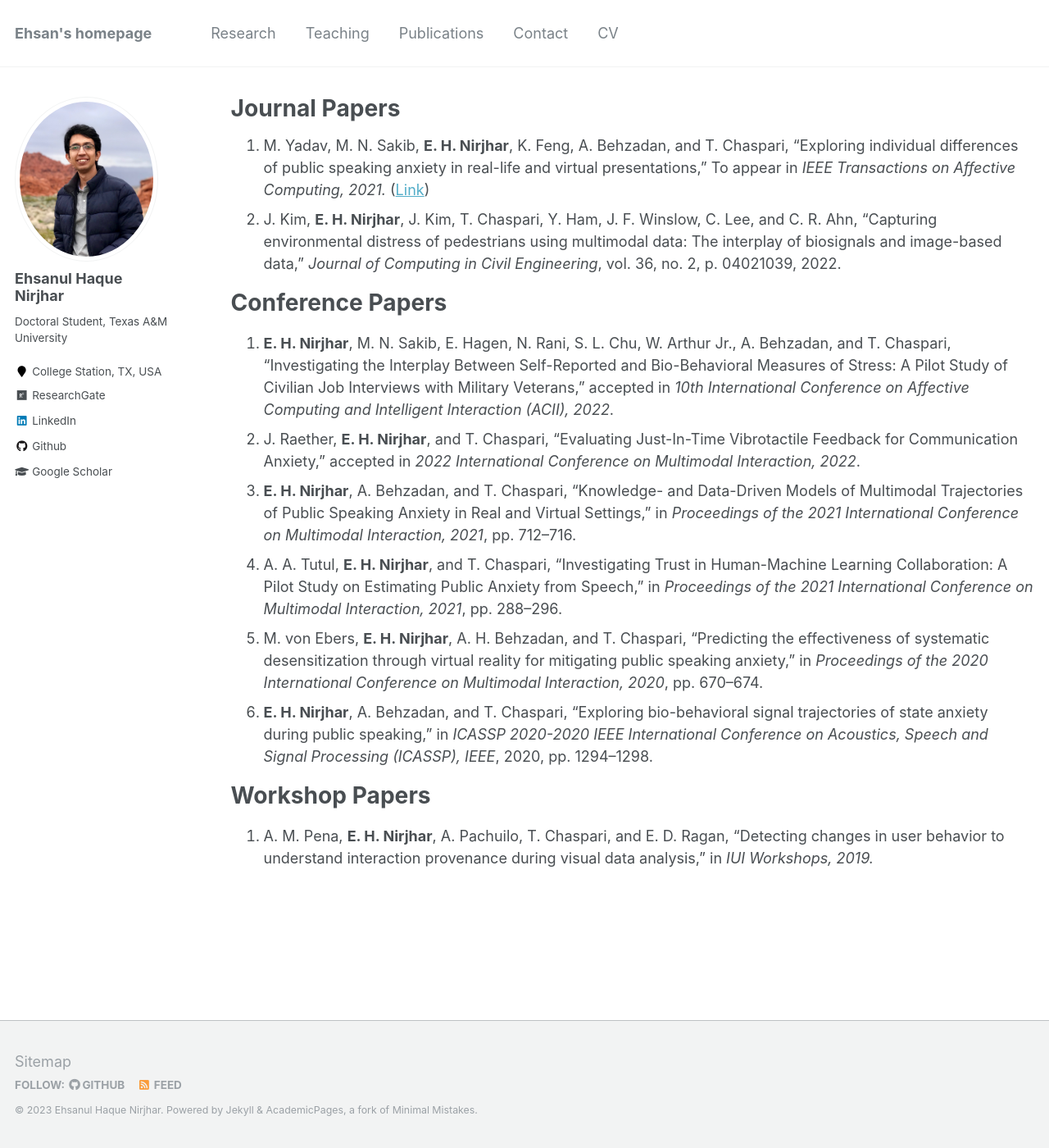
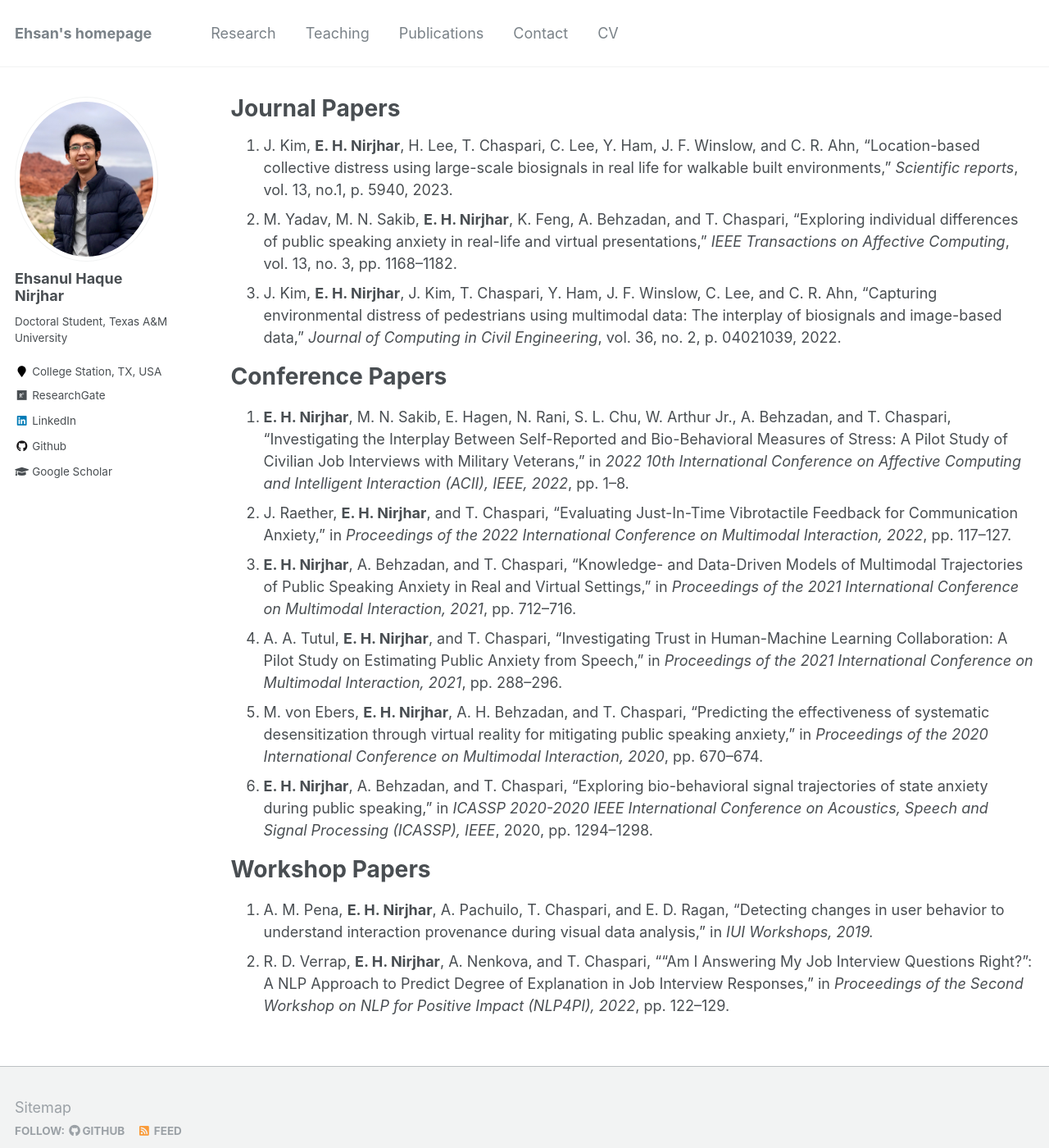
Before and after one commit to Ehsan-Nirjhar/Ehsan-Nirjhar.github.io, a Jekyll site: the page built from _pages/publications.md, in a window 1280 px wide and 1400 px high. Shown: the whole window at 82% size. Built offline with Jekyll 4.4.1, drawn with Linux system fonts in a browser that asks for light colours.

Commit message:
updated news and publication

```diff
--- a/_pages/publications.md
+++ b/_pages/publications.md
@@ -5,14 +5,14 @@ permalink: /publications/
 author_profile: true
 
 ---
-
-1. M. Yadav, M. N. Sakib, **E. H. Nirjhar**, K. Feng, A. Behzadan, and T. Chaspari, "Exploring individual differences of public speaking anxiety in real-life and virtual presentations," To appear in *IEEE Transactions on Affective Computing, 2021.* ([Link](https://ieeexplore.ieee.org/document/9311251))
+1. J. Kim, **E. H. Nirjhar**, H. Lee, T. Chaspari, C. Lee, Y. Ham, J. F. Winslow, and C. R. Ahn, "Location-based collective distress using large-scale biosignals in real life for walkable built environments," *Scientific reports*, vol. 13, no.1, p. 5940, 2023.
+1. M. Yadav, M. N. Sakib, **E. H. Nirjhar**, K. Feng, A. Behzadan, and T. Chaspari, "Exploring individual differences of public speaking anxiety in real-life and virtual presentations," *IEEE Transactions on Affective Computing*, vol. 13, no. 3, pp. 1168–1182.
 1. J. Kim, **E. H. Nirjhar**, J. Kim, T. Chaspari, Y. Ham, J. F. Winslow, C. Lee, and C. R. Ahn, "Capturing environmental distress of pedestrians using multimodal data: The interplay of biosignals and image-based data,” *Journal of Computing in Civil Engineering*, vol. 36, no. 2, p. 04021039, 2022.
 
 Conference Papers
 ======
-1. **E. H. Nirjhar**, M. N. Sakib, E. Hagen, N. Rani, S. L. Chu, W. Arthur Jr., A. Behzadan, and T. Chaspari, "Investigating the Interplay Between Self-Reported and Bio-Behavioral Measures of Stress: A Pilot Study of Civilian Job Interviews with Military Veterans," accepted in *10th International Conference on Affective Computing and Intelligent Interaction (ACII), 2022*.
-1. J. Raether, **E. H. Nirjhar**, and T. Chaspari, "Evaluating Just-In-Time Vibrotactile Feedback for Communication Anxiety," accepted in *2022 International Conference on Multimodal Interaction, 2022*.
+1. **E. H. Nirjhar**, M. N. Sakib, E. Hagen, N. Rani, S. L. Chu, W. Arthur Jr., A. Behzadan, and T. Chaspari, "Investigating the Interplay Between Self-Reported and Bio-Behavioral Measures of Stress: A Pilot Study of Civilian Job Interviews with Military Veterans," in *2022 10th International Conference on Affective Computing and Intelligent Interaction (ACII), IEEE, 2022*, pp. 1–8.
+1. J. Raether, **E. H. Nirjhar**, and T. Chaspari, "Evaluating Just-In-Time Vibrotactile Feedback for Communication Anxiety," in *Proceedings of the 2022 International Conference on Multimodal Interaction, 2022*, pp. 117–127.
 1. **E. H. Nirjhar**, A. Behzadan, and T. Chaspari, "Knowledge- and Data-Driven Models of Multimodal Trajectories of Public Speaking Anxiety in Real and Virtual Settings," in *Proceedings of the 2021 International Conference on Multimodal Interaction, 2021*, pp. 712–716.
 1. A. A. Tutul, **E. H. Nirjhar**, and T. Chaspari, "Investigating Trust in Human-Machine Learning Collaboration: A Pilot Study on Estimating Public Anxiety from Speech," in *Proceedings of the 2021 International Conference on Multimodal Interaction, 2021*, pp. 288–296.
 1. M. von Ebers, **E. H. Nirjhar**, A. H. Behzadan, and T. Chaspari, "Predicting the effectiveness of systematic desensitization through virtual reality for mitigating public speaking anxiety," in *Proceedings of the 2020 International Conference on Multimodal Interaction, 2020*, pp. 670–674.
@@ -22,3 +22,4 @@ Conference Papers
 Workshop Papers
 ======
 1. A. M. Pena, **E. H. Nirjhar**, A. Pachuilo, T. Chaspari, and E. D. Ragan, "Detecting changes in user behavior to understand interaction provenance during visual data analysis," in *IUI Workshops, 2019.*
+1. R. D. Verrap, **E. H. Nirjhar**, A. Nenkova, and T. Chaspari, ""Am I Answering My Job Interview Questions Right?": A NLP Approach to Predict Degree of Explanation in Job Interview Responses," in *Proceedings of the Second Workshop on NLP for Positive Impact (NLP4PI), 2022*, pp. 122–129.
```
Also changed, not shown: _pages/about.md (+5 -2 lines).
